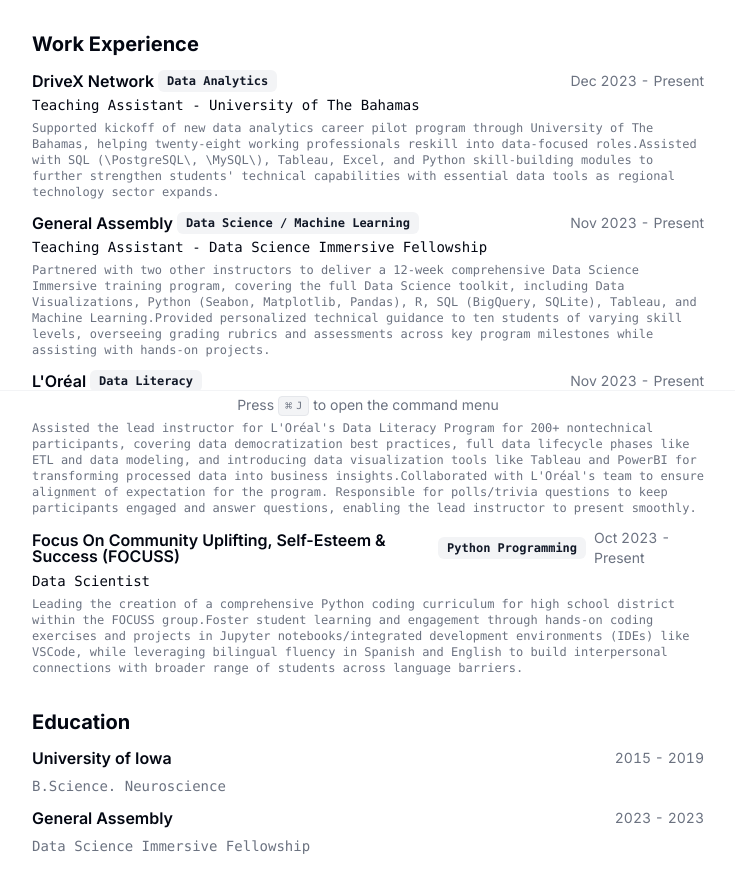
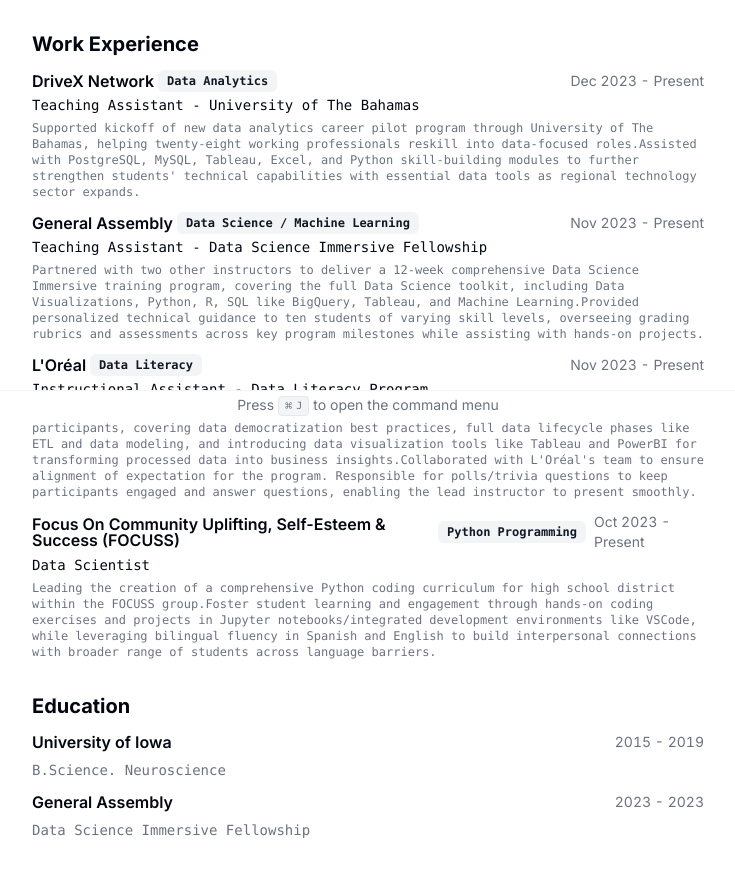
Before and after one commit to bryan-ortiz0/resume-nextjs, a Next.js app: page / in a window 1280 px wide. Shown: the part 380-1253 px from the top of the page, without its empty margins (272-1007 px from the left). Built offline with nearby package versions, Linux system fonts and the light colour scheme.

Commit message:
updating more

```diff
--- a/src/data/resume-data.tsx
+++ b/src/data/resume-data.tsx
@@ -57,7 +57,7 @@
             Supported kickoff of new data analytics career pilot program through University of The Bahamas, helping twenty-eight working professionals reskill into data-focused roles.
           </>
           <>
-            Assisted with SQL (\PostgreSQL\, \MySQL\), Tableau, Excel, and Python skill-building modules to further strengthen students' technical capabilities with essential data tools as regional technology sector expands.
+            Assisted with PostgreSQL, MySQL, Tableau, Excel, and Python skill-building modules to further strengthen students' technical capabilities with essential data tools as regional technology sector expands.
           </>
         </>
       )
@@ -73,7 +73,7 @@
       description: (
         <>
           <>
-            Partnered with two other instructors to deliver a 12-week comprehensive Data Science Immersive training program, covering the full Data Science toolkit, including Data Visualizations, Python (Seabon, Matplotlib, Pandas), R, SQL (BigQuery, SQLite), Tableau, and Machine Learning.
+            Partnered with two other instructors to deliver a 12-week comprehensive Data Science Immersive training program, covering the full Data Science toolkit, including Data Visualizations, Python, R, SQL like BigQuery, Tableau, and Machine Learning.
           </>
           <>
             Provided personalized technical guidance to ten students of varying skill levels, overseeing grading rubrics and assessments across key program milestones while assisting with hands-on projects.
@@ -114,7 +114,7 @@
             Leading the creation of a comprehensive Python coding curriculum for high school district within the FOCUSS group.
           </>
           <>
-            Foster student learning and engagement through hands-on coding exercises and projects in Jupyter notebooks/integrated development environments (IDEs) like VSCode, while leveraging bilingual fluency in Spanish and English to build interpersonal connections with broader range of students across language barriers.
+            Foster student learning and engagement through hands-on coding exercises and projects in Jupyter notebooks/integrated development environments like VSCode, while leveraging bilingual fluency in Spanish and English to build interpersonal connections with broader range of students across language barriers.
           </>
         </>
       ),
```
